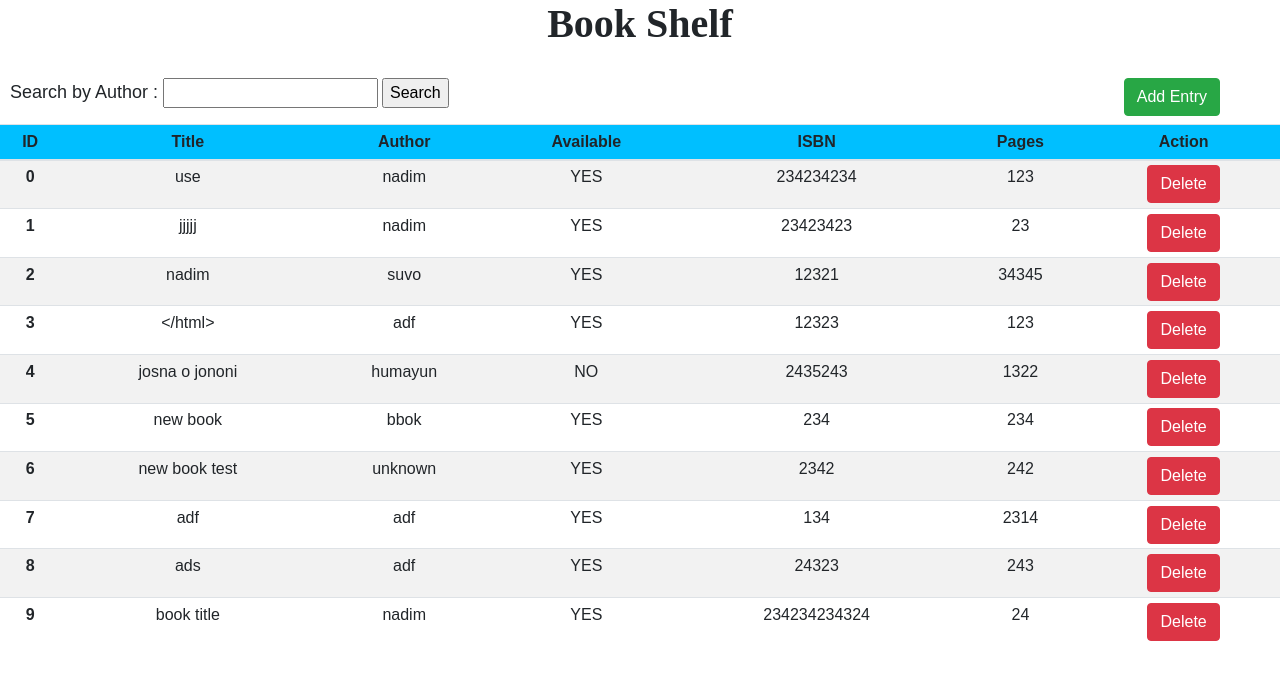
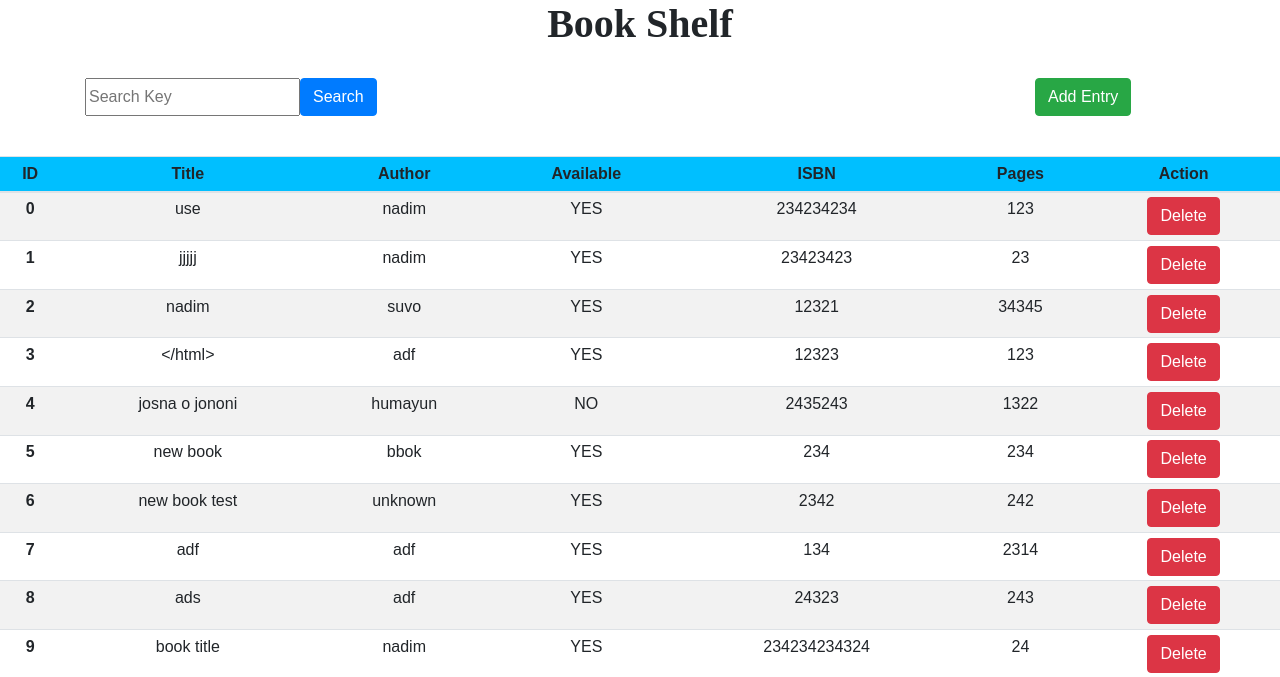
Before and after one commit to Nadim-Mahmud/JsonDB, a PHP site: page / in a window 1280 px wide. Shown: the top 677 px of the page. Run offline with PHP 8.4, Linux system fonts and the light colour scheme.

Commit message:
search style modified

```diff
--- a/index.php
+++ b/index.php
@@ -26,6 +26,28 @@ if (file_exists('db.json')) {
 
     <h1 class="title">Book Shelf</h1>
 
+
+    <div class="container search-pr">
+        <div class="row">
+            <div class="col-sm-4">
+            <form action="search.php" method="POST">
+                <div class="input-group mb-3">
+                    <input type="text" name="search" placeholder="Search Key" >
+                    <input type="submit" class="btn btn-primary" type="button" value="Search"></input>
+                </div>
+            </form>
+            </div>
+            <div class="col-sm-6">
+            </div>
+            <div class="col-sm-2">
+                <a class="add-entry" href="<?php echo 'create.php' ?>">
+                    <button class="btn btn-success">Add Entry</button>
+                </a>
+            </div>
+        </div>
+    </div>
+
+    <!--
     <div class="search-bar ">
         <form action="search.php" method="post">
 
@@ -39,7 +61,7 @@ if (file_exists('db.json')) {
         <a href="<?php echo 'create.php' ?>">
             <button class="btn btn-success">Add Entry</button>
         </a>
-    </div>
+    </div> -->
 
     <br>
     <div>
@@ -78,14 +100,11 @@ if (file_exists('db.json')) {
     </div>
 
     <!-- bootstrap scripts -->
-    <script src="https://code.jquery.com/jquery-3.4.1.slim.min.js"
-        integrity="sha384-J6qa4849blE2+poT4WnyKhv5vZF5SrPo0iEjwBvKU7imGFAV0wwj1yYfoRSJoZ+n" crossorigin="anonymous">
+    <script src="https://code.jquery.com/jquery-3.4.1.slim.min.js" integrity="sha384-J6qa4849blE2+poT4WnyKhv5vZF5SrPo0iEjwBvKU7imGFAV0wwj1yYfoRSJoZ+n" crossorigin="anonymous">
     </script>
-    <script src="https://cdn.jsdelivr.net/npm/popper.js@1.16.0/dist/umd/popper.min.js"
-        integrity="sha384-Q6E9RHvbIyZFJoft+2mJbHaEWldlvI9IOYy5n3zV9zzTtmI3UksdQRVvoxMfooAo" crossorigin="anonymous">
+    <script src="https://cdn.jsdelivr.net/npm/popper.js@1.16.0/dist/umd/popper.min.js" integrity="sha384-Q6E9RHvbIyZFJoft+2mJbHaEWldlvI9IOYy5n3zV9zzTtmI3UksdQRVvoxMfooAo" crossorigin="anonymous">
     </script>
-    <script src="https://stackpath.bootstrapcdn.com/bootstrap/4.4.1/js/bootstrap.min.js"
-        integrity="sha384-wfSDF2E50Y2D1uUdj0O3uMBJnjuUD4Ih7YwaYd1iqfktj0Uod8GCExl3Og8ifwB6" crossorigin="anonymous">
+    <script src="https://stackpath.bootstrapcdn.com/bootstrap/4.4.1/js/bootstrap.min.js" integrity="sha384-wfSDF2E50Y2D1uUdj0O3uMBJnjuUD4Ih7YwaYd1iqfktj0Uod8GCExl3Og8ifwB6" crossorigin="anonymous">
     </script>
 </body>
 
--- a/style.css
+++ b/style.css
@@ -21,6 +21,11 @@
   margin-bottom: 10px;
   float:left
 }
+
+.add-entry{
+  justify-content: left;
+}
+
 
 .create-btn{
   float: right;
```
